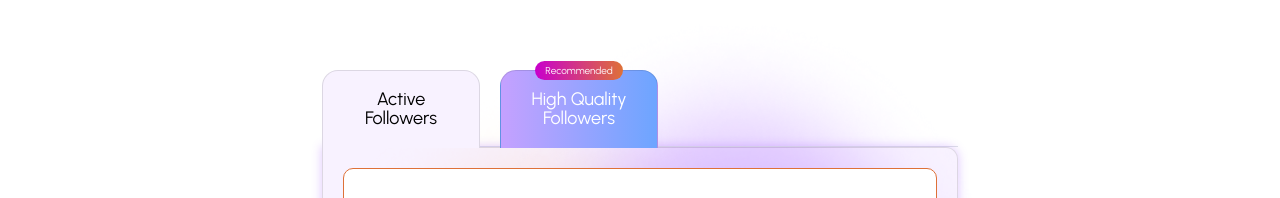
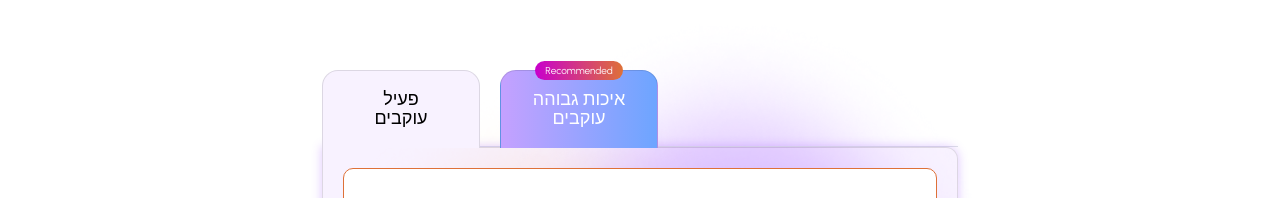
Before and after one commit to Rajat9900/socialboost-upgrade, a Next.js app: page /buyinstagram in a window 1280 px wide. Shown: the part 357-555 px from the top of the page. Built offline with nearby package versions, Linux system fonts and the light colour scheme.

Commit message:
converted text to herbew

```diff
--- a/src/app/buyinstagram/page.tsx
+++ b/src/app/buyinstagram/page.tsx
@@ -52,8 +52,8 @@ function Buyinsta() {
                 aria-controls="nav-home"
                 aria-selected="true"
               >
-                Active <br />
-                Followers
+                פעיל <br />
+                עוקבים
               </button>
               <button
                 className="nav-link"
@@ -65,8 +65,8 @@ function Buyinsta() {
                 aria-controls="nav-profile"
                 aria-selected="false"
               >
-                <span>Recommended</span>High Quality
-                <br /> Followers
+                <span>Recommended</span>איכות גבוהה
+                <br /> עוקבים
               </button>
             </div>
           </nav>
```
